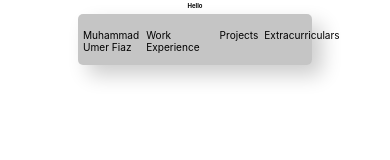
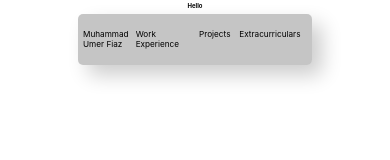
Before and after one commit to nopunindented/Portfolio-Umer, a React (Create React App) app in the folder portfolio/: page / in a window 390 px wide. Shown: the top 160 px of the page. Built offline with nearby package versions, Linux system fonts and the light colour scheme.

Commit message:
"navbar-resize/Two new media queries added. 539 max width before ham-menu"

```diff
--- a/portfolio/src/components/header.css
+++ b/portfolio/src/components/header.css
@@ -33,6 +33,18 @@
   }
 }
 
+@media (max-width: 639px) {
+  .name_navbar {
+    font-size: 60%; /* Adjust the maximum width for smaller screens */
+  }
+}
+
+@media (max-width: 562px) {
+  .name_navbar {
+    font-size: 57%; /* Adjust the maximum width for smaller screens */
+  }
+}
+
 .work_navbar {
   position: relative;
   top: 30%;
@@ -44,6 +56,18 @@
 @media (max-width: 869px) {
   .work_navbar {
     font-size: 70%; /* Adjust the maximum width for smaller screens */
+  }
+}
+
+@media (max-width: 639px) {
+  .work_navbar {
+    font-size: 60%; /* Adjust the maximum width for smaller screens */
+  }
+}
+
+@media (max-width: 562px) {
+  .work_navbar {
+    font-size: 57%; /* Adjust the maximum width for smaller screens */
   }
 }
 
@@ -61,6 +85,18 @@
   }
 }
 
+@media (max-width: 639px) {
+  .projects_navbar {
+    font-size: 60%; /* Adjust the maximum width for smaller screens */
+  }
+}
+
+@media (max-width: 562px) {
+  .projects_navbar {
+    font-size: 57%; /* Adjust the maximum width for smaller screens */
+  }
+}
+
 .extra_navbar {
   position: relative;
   top: 30%;
@@ -75,3 +111,17 @@
     font-size: 70%; /* Adjust the maximum width for smaller screens */
   }
 }
+
+@media (max-width: 639px) {
+  .extra_navbar {
+    font-size: 60%; /* Adjust the maximum width for smaller screens */
+  }
+}
+
+@media (max-width: 562px) {
+  .extra_navbar {
+    font-size: 57%; /* Adjust the maximum width for smaller screens */
+  }
+}
+
+/* 539px width is what we will have as the max-width before hamburger menu is placed */
```
